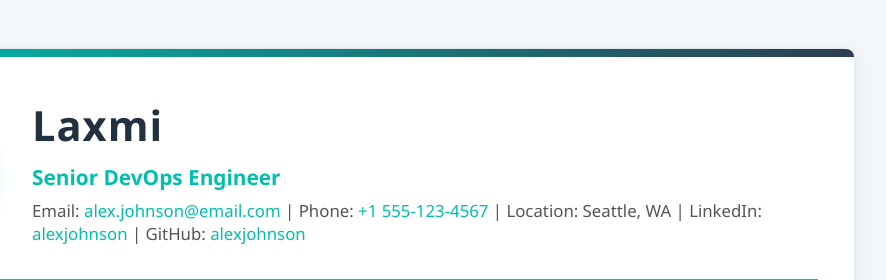
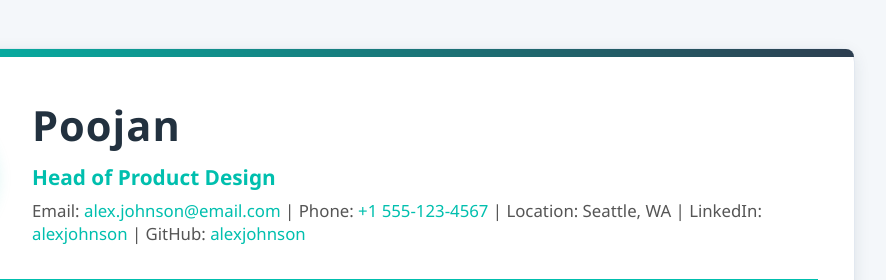
Before and after one commit to LaxmiSolanki/jenkins-cicd-byme, a plain HTML site: page index.html in a window 1280 px wide. Shown: the top 280 px of the page, 297-1183 px from the left. Drawn offline with Linux system fonts and the light colour scheme.

Commit message:
index modified

```diff
--- a/index.html
+++ b/index.html
@@ -202,8 +202,8 @@
         <header>
             <img src="https://randomuser.me/api/portraits/men/32.jpg" alt="Avatar" class="avatar">
             <div>
-                <div class="title">Laxmi</div>
-                <div class="subtitle">Senior DevOps Engineer</div>
+                <div class="title">Poojan</div>
+                <div class="subtitle">Head of Product Design</div>
                 <div class="contact">
                     <span>Email: <a href="mailto:alex.johnson@email.com">alex.johnson@email.com</a></span> |
                     <span>Phone: <a href="tel:+15551234567">+1 555-123-4567</a></span> |
```
